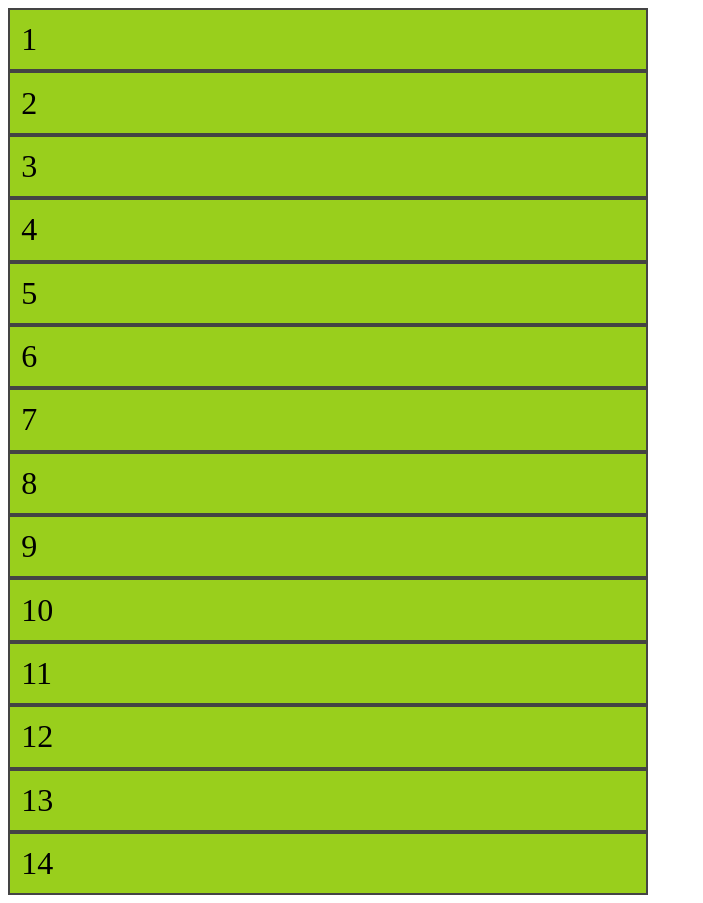
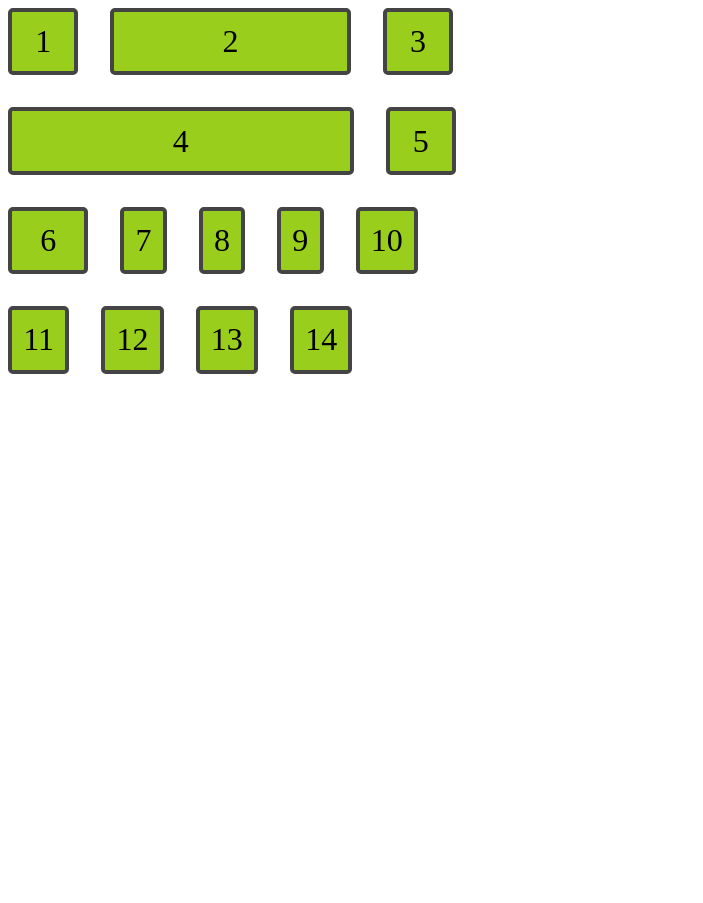
Before and after one commit to developer-sultan/flex-layout, a plain HTML site: page index.html in a window 1280 px wide. Shown: the whole page, without its empty margins (0-703 px from the left). After the commit the page ends 800 px from the top, so only its background shows below. Drawn offline with Linux system fonts and the light colour scheme.

Commit message:
added css

```diff
--- a/index.html
+++ b/index.html
@@ -20,20 +20,20 @@
 </head>
 <body>
     <div class="flex_container">
-        <div class="item">1</div>
-        <div class="item">2</div>
-        <div class="item">3</div>
-        <div class="item">4</div>
-        <div class="item">5</div>
-        <div class="item">6</div>
-        <div class="item">7</div>
-        <div class="item">8</div>
-        <div class="item">9</div>
-        <div class="item">10</div>
-        <div class="item">11</div>
-        <div class="item">12</div>
-        <div class="item">13</div>
-        <div class="item">14</div>
+        <div class="item item_1">1</div>
+        <div class="item item_2">2</div>
+        <div class="item item_3">3</div>
+        <div class="item item_4">4</div>
+        <div class="item item_5">5</div>
+        <div class="item item_6">6</div>
+        <div class="item item_7">7</div>
+        <div class="item item_8">8</div>
+        <div class="item item_9">9</div>
+        <div class="item item_10">10</div>
+        <div class="item item_11">11</div>
+        <div class="item item_12">12</div>
+        <div class="item item_13">13</div>
+        <div class="item item_14">14</div>
     </div>
 
      <!-- Font Awesome CDN -->
--- a/style.css
+++ b/style.css
@@ -1,9 +1,32 @@
 .flex_container{
-    max-width: 50vw;
+    display: flex;
+    max-width: 35vw;
+    flex-wrap: wrap;
+    gap: 2rem;
 }
 .flex_container > div{
     background-color: #99CF1C;
-    border: 2px solid #444;
+    border: 4px solid #444;
     padding: 0.7rem;
     font-size: 2rem;
+    border-radius: 5px;
+    text-align: center;
 }
+.item_1{
+    flex-basis: 40px;
+}
+.item_2{
+    flex-basis: 210px;
+}
+.item_3{
+    flex-basis: 40px;
+}
+.item_4{
+    flex: 210px;
+}
+.item_5{
+    flex-basis: 40px;
+}
+.item_6{
+    flex-basis: 50px;
+}
```
